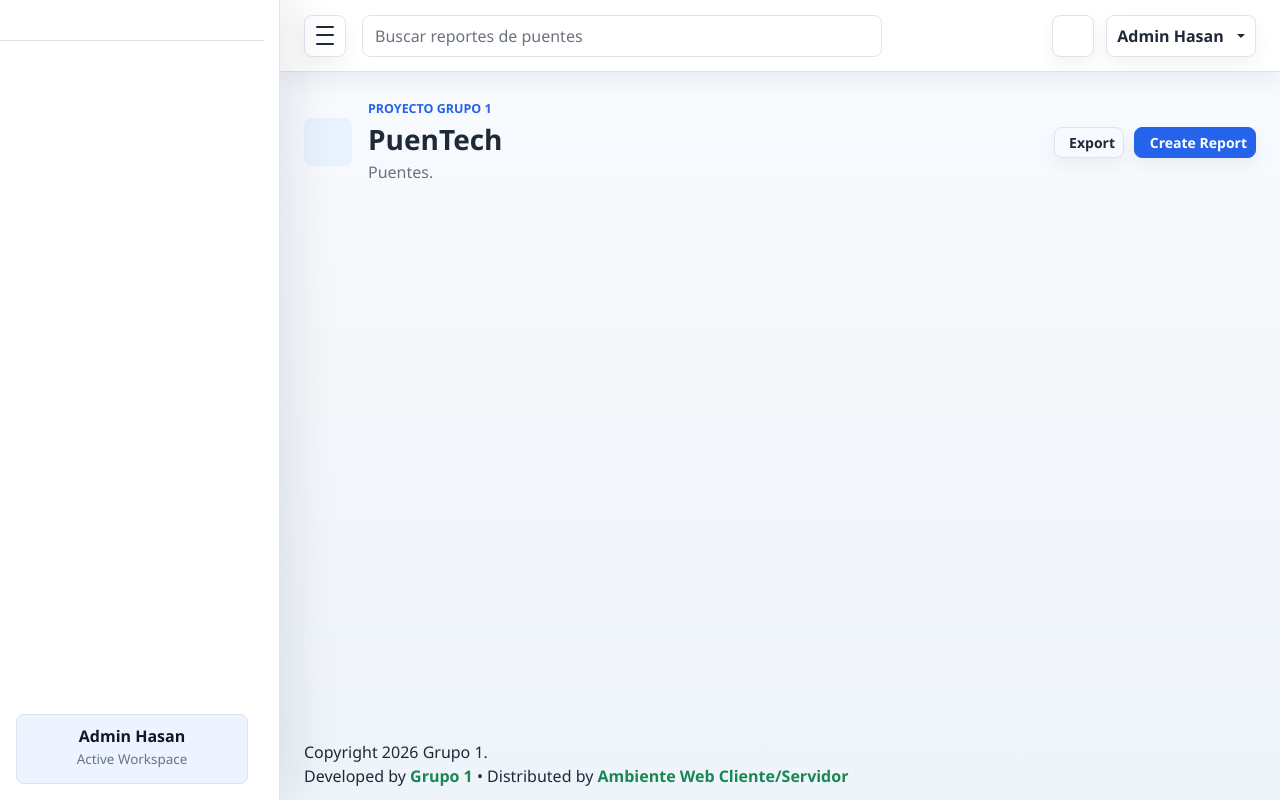
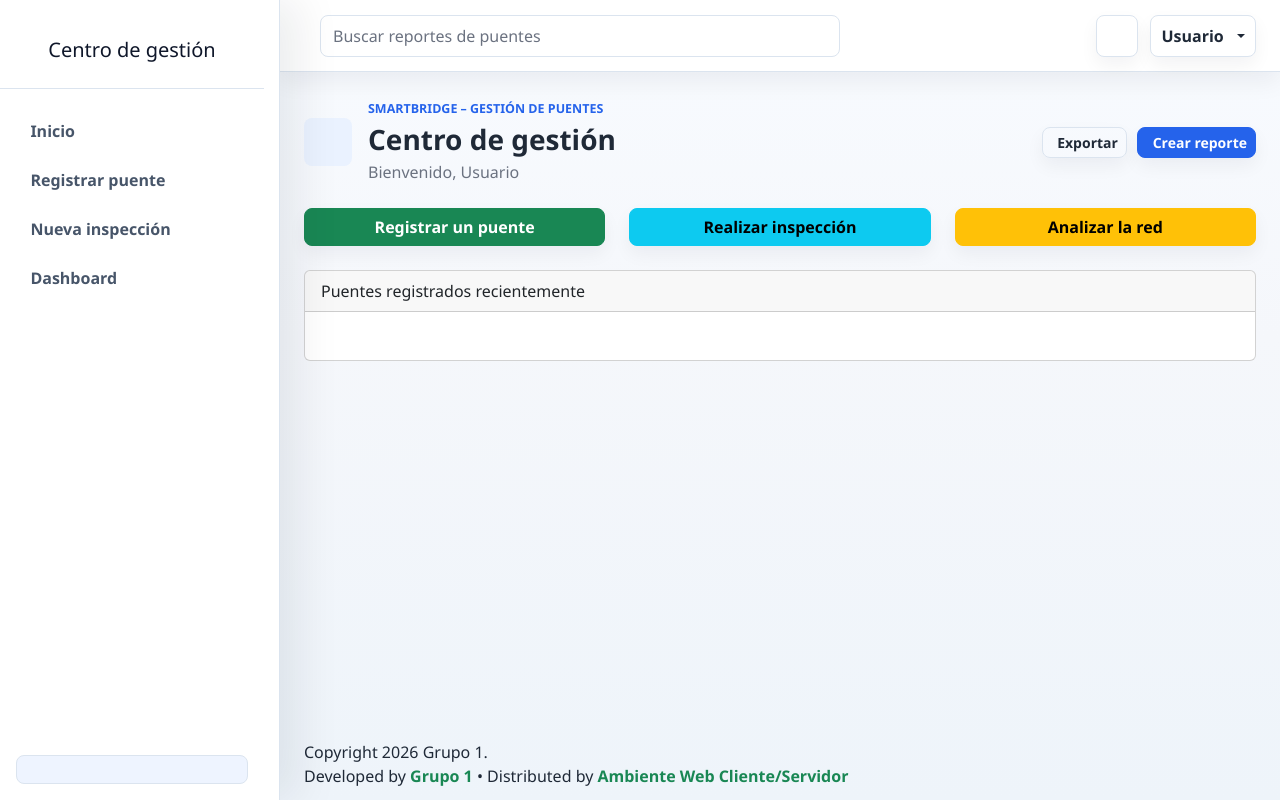
Before and after one commit to SalAmJuanjo/Proyecto_Grupo1, a PHP site: page /View/vInicio/Principal.php in a window 1280 px wide. Run offline with PHP 8.4, Linux system fonts and the light colour scheme.

Commit message:
PrincipalAv1
No he terminado jejeps

```diff
--- a/View/LayoutInterno.php
+++ b/View/LayoutInterno.php
@@ -21,3 +21,12 @@ function ImportJS()
         <script src="../js/main.js"></script>
     ';
 }
+
+function ThemeToggleButton()
+{
+    echo '
+        <button class="icon-button theme-toggle" type="button" data-theme-toggle aria-label="Switch color theme">
+            <i class="bi bi-moon-stars" data-theme-icon></i>
+        </button>
+    ';
+}
--- a/View/vInicio/Principal.php
+++ b/View/vInicio/Principal.php
@@ -1,4 +1,7 @@
 <?php
+if (session_status() === PHP_SESSION_NONE) {
+    session_start();
+}
 include_once $_SERVER['DOCUMENT_ROOT'] . '/Avance2_Grupo1/View/LayoutInterno.php';
 ?>
 <!DOCTYPE html>
@@ -10,47 +13,40 @@ include_once $_SERVER['DOCUMENT_ROOT'] . '/Avance2_Grupo1/View/LayoutInterno.php
 
         <aside class="admin-sidebar" id="adminSidebar" aria-label="Main navigation">
             <div class="sidebar-header">
-
+                <h5 class="text-center mt-3">Centro de gestión</h5>
             </div>
 
             <nav class="sidebar-nav">
-
+                <ul class="nav flex-column">
+                    <li class="nav-item"><a class="nav-link" href="#">Inicio</a></li>
+                    <li class="nav-item"><a class="nav-link" href="#">Registrar puente</a></li>
+                    <li class="nav-item"><a class="nav-link" href="#">Nueva inspección</a></li>
+                    <li class="nav-item"><a class="nav-link" href="#">Dashboard</a></li>
+                </ul>
             </nav>
 
             <div class="sidebar-user">
-                <strong>PuenTech</strong>
-                <small>Zona de trabajo</small>
+
             </div>
-
-
         </aside>
 
         <div class="admin-main">
             <nav class="navbar admin-navbar navbar-expand bg-white">
                 <div class="container-fluid px-3 px-lg-4">
-                    <button class="sidebar-toggle" type="button" data-sidebar-toggle aria-controls="adminSidebar" aria-expanded="true" aria-label="Toggle sidebar">
-                        <span></span>
-                        <span></span>
-                        <span></span>
-                    </button>
-
                     <form class="d-none d-md-flex ms-3 flex-grow-1" role="search">
                         <input class="form-control search-input" type="search" placeholder="Buscar reportes de puentes" aria-label="Search">
                     </form>
+
                     <div class="navbar-actions ms-auto">
-                        <button class="icon-button theme-toggle" type="button" data-theme-toggle aria-label="Switch color theme" title="Switch color theme">
-                            <i class="bi bi-moon-stars" data-theme-icon aria-hidden="true"></i>
-                        </button>
+                        <?php ThemeToggleButton(); ?>
                         <div class="dropdown">
-                            <button class="profile-button dropdown-toggle" type="button" data-bs-toggle="dropdown" aria-expanded="false">
-                                <span class="profile-name d-none d-sm-inline">Admin Grupo 1</span>
+                            <button class="profile-button dropdown-toggle" type="button" data-bs-toggle="dropdown">
+                                <span class=""><?php echo isset($_SESSION['NombreUsuario']) ? htmlspecialchars($_SESSION['NombreUsuario'], ENT_QUOTES, 'UTF-8') : 'Usuario'; ?></span>
                             </button>
                             <ul class="dropdown-menu dropdown-menu-end">
                                 <li><a class="dropdown-item">Perfil</a></li>
                                 <li><a class="dropdown-item">Configuración de cuenta</a></li>
-                                <li>
-                                    <hr class="dropdown-divider">
-                                </li>
+                                <li><hr class="dropdown-divider"></li>
                             </ul>
                         </div>
                     </div>
@@ -61,22 +57,47 @@ include_once $_SERVER['DOCUMENT_ROOT'] . '/Avance2_Grupo1/View/LayoutInterno.php
                 <div class="container-fluid px-3 px-lg-4 py-4">
                     <div class="page-heading">
                         <div class="page-heading-copy">
-                            <span class="page-icon"><i class="bi bi-speedometer2" aria-hidden="true"></i></span>
+                            <span class="page-icon"><i class="bi bi-speedometer2"></i></span>
                             <div>
-                                <p class="eyebrow mb-1">Proyecto Grupo 1</p>
-                                <h1 class="h3 mb-1">PuenTech</h1>
-                                <p class="text-muted mb-0">Puentes.</p>
+                                <p class="eyebrow mb-1">SmartBridge – Gestión de puentes</p>
+                                <h1 class="h3 mb-1">Centro de gestión</h1>
+                                <p class="text-muted mb-0">Bienvenido, <?php echo isset($_SESSION['NombreUsuario']) ? htmlspecialchars($_SESSION['NombreUsuario'], ENT_QUOTES, 'UTF-8') : 'Usuario'; ?></p>
                             </div>
                         </div>
-                        <div class="heading-actions"><button class="btn btn-outline-secondary btn-sm" type="button"><i class="bi bi-download" aria-hidden="true"></i> Export</button><button class="btn btn-primary btn-sm" type="button"><i class="bi bi-file-earmark-plus" aria-hidden="true"></i> Create Report</button></div>
+                        <div class="heading-actions">
+                            <button class="btn btn-outline-secondary btn-sm"><i class="bi bi-download"></i> Exportar</button>
+                            <button class="btn btn-primary btn-sm"><i cla0ss="bi bi-file-earmark-plus"></i> Crear reporte</button>
+                        </div>
                     </div>
 
+                    <!-- Acciones principales -->
+                    <div class="row my-4">
+                        <div class="col-md-4">
+                            <button class="btn btn-success w-100">Registrar un puente</button>
+                        </div>
+                        <div class="col-md-4">
+                            <button class="btn btn-info w-100">Realizar inspección</button>
+                        </div>
+                        <div class="col-md-4">
+                            <button class="btn btn-warning w-100">Analizar la red</button>
+                        </div>
+                    </div>
+
+                    <!-- Tabla de puentes -->
+                    <div class="card">
+                        <div class="card-header">Puentes registrados recientemente</div>
+                        <div class="card-body">
+                            <table class="table table-striped">
+
+                            </table>
+                        </div>
+                    </div>
                 </div>
             </main>
+
             <footer class="Grupo1-footer">
                 <div class="container-fluid px-3 px-lg-4">
-                    <span>Copyright 2026 Grupo 1. <br> Developed by <a target="_blank" class="fw-bold text-success">Grupo 1</a> • Distributed by <a target="_blank" class="fw-bold text-success" href="https://themewagon.com">Ambiente Web Cliente/Servidor</a> </span>
-
+                    <span>Copyright 2026 Grupo 1. <br> Developed by <a target="_blank" class="fw-bold text-success">Grupo 1</a> • Distributed by <a target="_blank" class="fw-bold text-success" href="https://themewagon.com">Ambiente Web Cliente/Servidor</a></span>
                 </div>
             </footer>
         </div>
```
